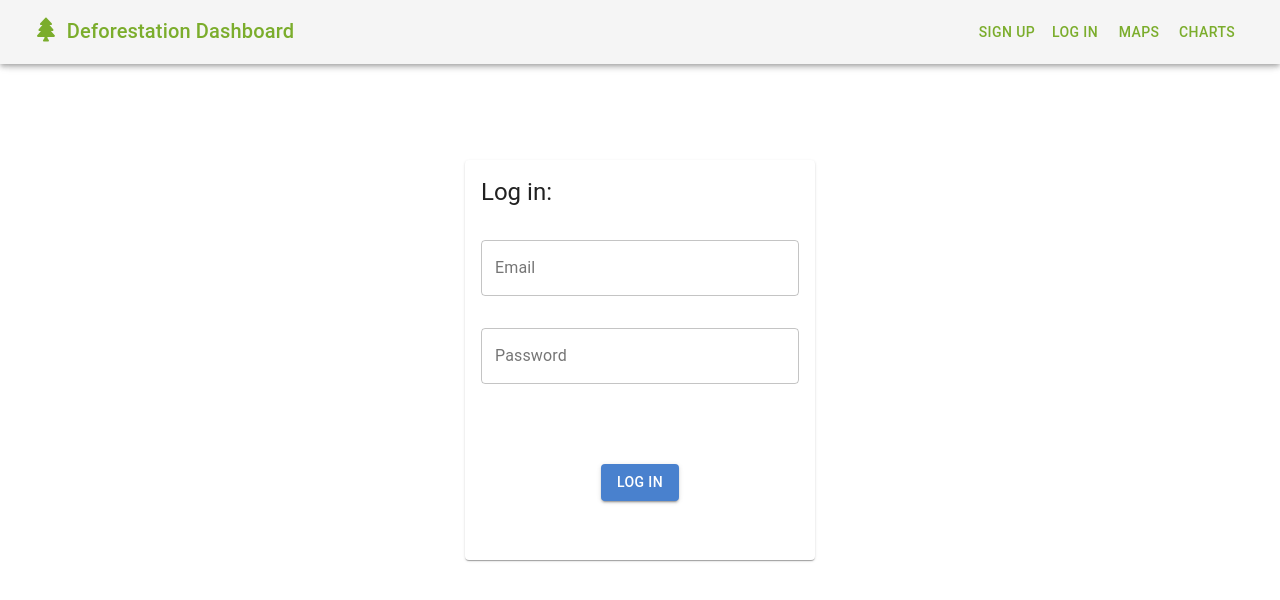
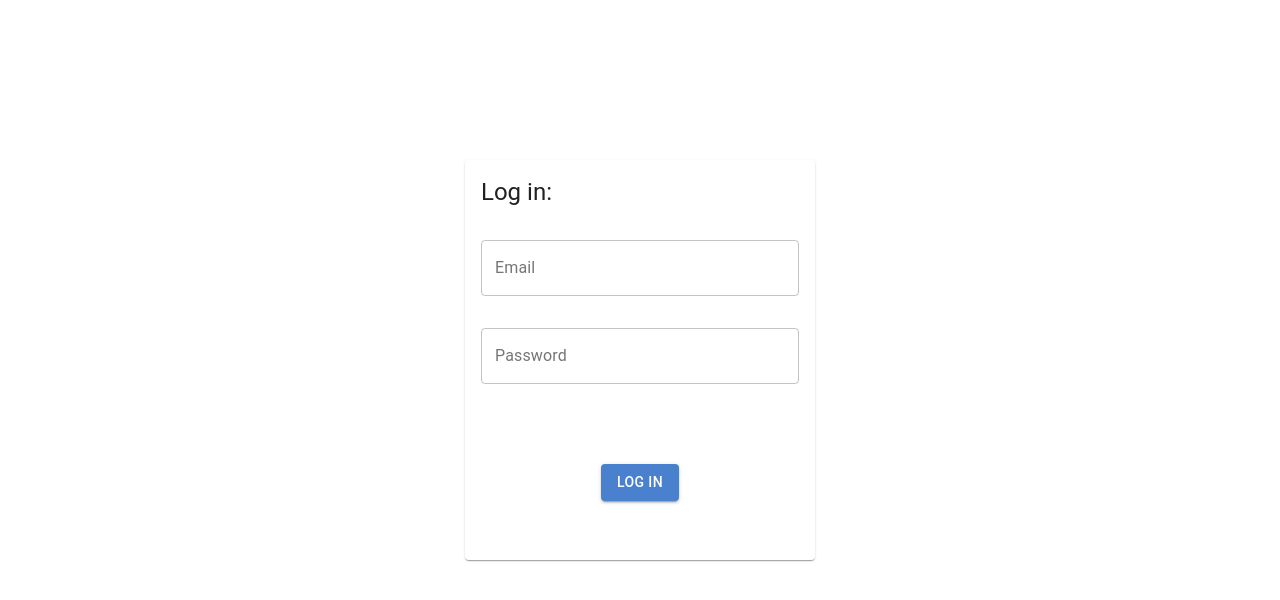
Before and after one commit to build-deforestation-application/FE_Deforestation-Dashboard, a React (Create React App) app in the folder client/: page / in a window 1280 px wide. Shown: the top 600 px of the page. Built offline with nearby package versions, Linux system fonts and the light colour scheme; no server answers.

Commit message:
me type no good

```diff
--- a/client/src/App.js
+++ b/client/src/App.js
@@ -8,11 +8,13 @@ import SignUpForm from './components/forms/signup/SignupForm';
 import { Switch, Route } from 'react-router-dom';
 import Navbar from './components/panels/Navbar';
 import MapView from './containers/map/MapView';
+import Account from './components/account/Account';
 
 const App = () => {
   return (
     <>
-      <Navbar />
+        <Account />
+      {/* <Navbar /> */}
       <Switch>
         <Private path="/charts" component={Dashboard} />
         <Private path="/map" component={MapView} />
--- a/client/src/components/account/Account.js
+++ b/client/src/components/account/Account.js
@@ -1,5 +1,10 @@
 import React from 'react';
 
 export default () => {
-  return <></>;
+
+    const storage = localStorage.getItem('storage')
+  return (
+  <>
+  {/* {storage && storage.map(item => <h1>{item}</h1>)} */}
+  </>);
 };
--- a/client/src/components/panels/Table.js
+++ b/client/src/components/panels/Table.js
@@ -9,6 +9,7 @@ import TableRow from '@material-ui/core/TableRow';
 import Paper from '@material-ui/core/Paper';
 
 import ControlsContext from '../../contexts/ControlsContext';
+import { useLocalStorage } from '../../hooks/useLocalStorage'
 
 import { post } from '../../services/queryBackend'
 
@@ -37,13 +38,17 @@ export default ({ country, code, year }) => {
   // year = array of tuples
   // country & code = values
   const { history, setHistory } = useContext(ControlsContext);
+  const [ storedValue, setValue ] = useLocalStorage('storage')
   const classes = useStyles();
 
   const onClick = e => {
     setHistory([
       ...history, code
     ])
-    console.log(history)
+    setValue([
+      ...history, code])
+    console.log('SV' , storedValue)
+
 
     // logic for saving favorite areas
     // post()
--- a/client/src/containers/dashboard/Dashboard.js
+++ b/client/src/containers/dashboard/Dashboard.js
@@ -30,7 +30,6 @@ export default () => {
       value={{ data, setData, temp, setTemp, history, setHistory }}
     >
       <StyledDashboard>
-        <h1>Welcome, User</h1>
         <Controls />
         <Info />
         {/* data temp */}
```
